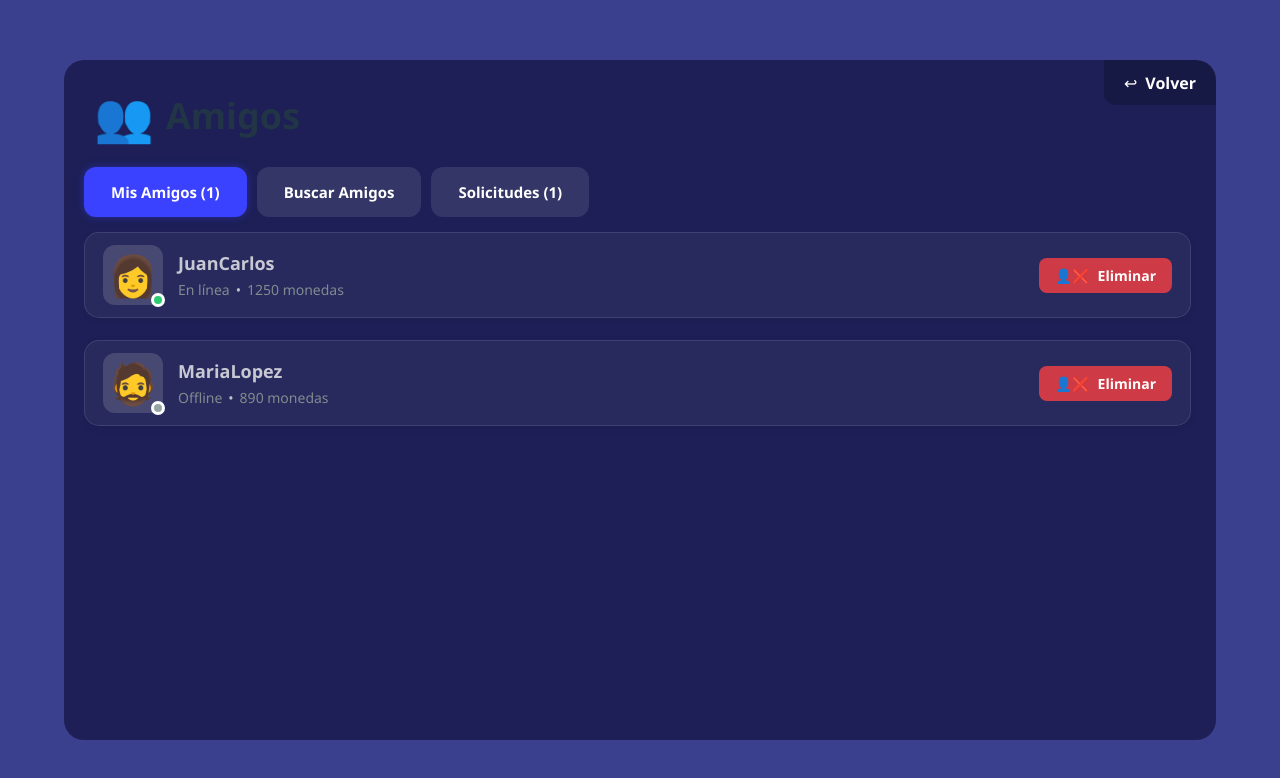
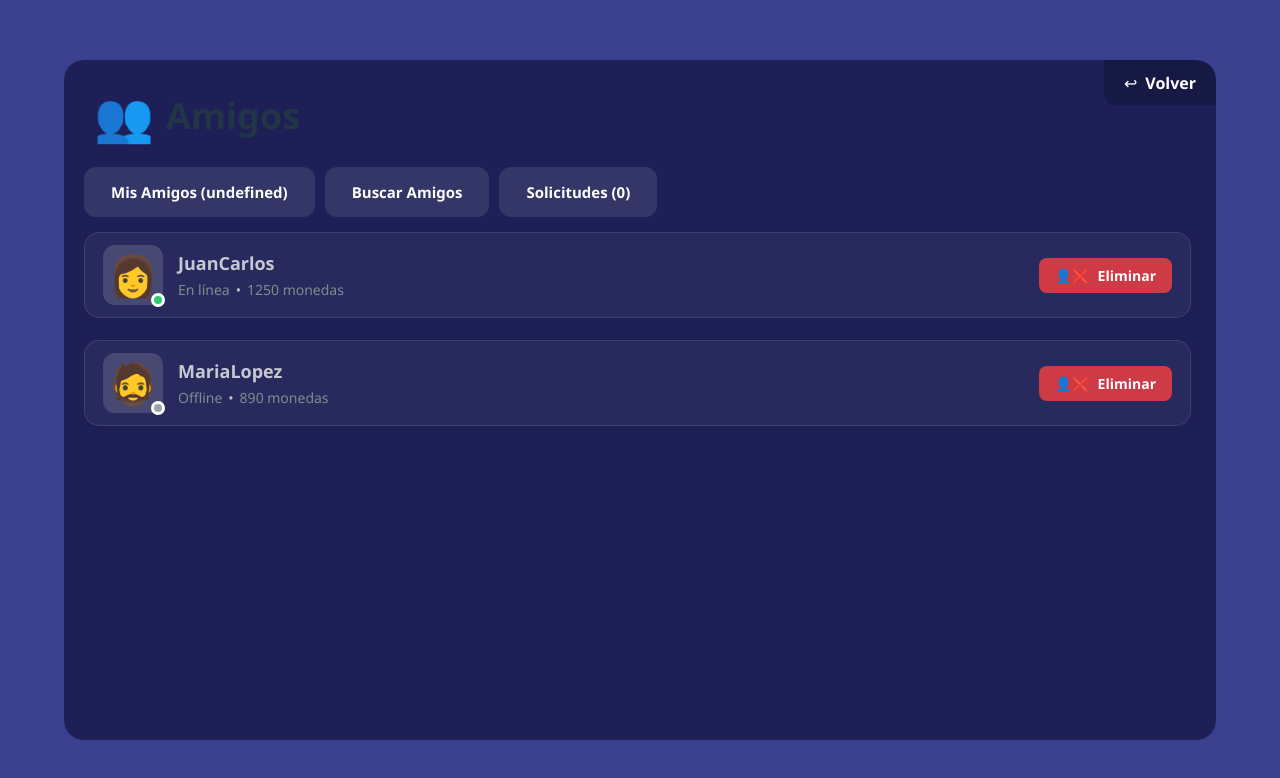
Before and after one commit to UNIZAR-30226-2026-06/FrontendWeb, a React app: page /friends in a window 1280 px wide. Shown: the top 778 px of the page. Built offline with nearby package versions, Linux system fonts and the light colour scheme; the HTML template or start-up script is replaced by a standard one.

Commit message:
cambios en "amigos" para conexion con backend

```diff
--- a/src/components/FriendsFilter.jsx
+++ b/src/components/FriendsFilter.jsx
@@ -1,18 +1,22 @@
 import React from "react";
 import "../styles/FriendsFilter.css";
 
-const FriendsFilter = ({ activeTab, setActiveTab }) => {
-  const tabs = ["Mis Amigos (1)", "Buscar Amigos", "Solicitudes (1)"];
+const FriendsFilter = ({ activeTab, setActiveTab, count, pendingCount }) => {
+  const tabs = [
+    { id: "Mis Amigos", label: `Mis Amigos (${count})` },
+    { id: "Buscar Amigos", label: "Buscar Amigos" },
+    { id: "Solicitudes", label: `Solicitudes (${pendingCount || 0})` }
+  ];
 
   return (
     <div className="friends-filter-container">
       {tabs.map((tab) => (
         <button
-          key={tab}
-          className={`filter-btn ${activeTab === tab ? "active" : ""}`}
-          onClick={() => setActiveTab(tab)}
+          key={tab.id}
+          className={`filter-btn ${activeTab === tab.id ? "active" : ""}`}
+          onClick={() => setActiveTab(tab.id)}
         >
-          {tab}
+          {tab.label}
         </button>
       ))}
     </div>
--- a/src/components/FriendsItem.jsx
+++ b/src/components/FriendsItem.jsx
@@ -1,7 +1,7 @@
 import React from "react";
 import "../styles/FriendsItem.css";
 
-const FriendItem = ({ friend, onDelete, onAdd, isSearchMode = false }) => {
+const FriendItem = ({ friend, onDelete, onAdd, onAccept, onReject, isSearchMode = false, isRequestMode = false }) => {
   const isOnline = friend.status === "En línea";
   const statusColor = isOnline ? "#2ecc71" : "#95a5a6";
 
@@ -10,18 +10,15 @@ const FriendItem = ({ friend, onDelete, onAdd, isSearchMode = false }) => {
       <div className="friend-info-group">
         <div className="avatar-container">
           <span className="avatar-emoji">{friend.icon}</span>
-          {!isSearchMode && (
-            <span
-              className="status-dot-overlay"
-              style={{ backgroundColor: statusColor }}
-            ></span>
+          {!isSearchMode && !isRequestMode && (
+            <span className="status-dot-overlay" style={{ backgroundColor: statusColor }}></span>
           )}
         </div>
 
         <div className="friend-text-column">
-          <span className="friend-name-top">{friend.name}</span>
+          <span className="friend-name-top">{friend.name || "Sin nombre"}</span>
           <div className="friend-details-bottom">
-            {isSearchMode ? (
+            {isSearchMode || isRequestMode ? (
               <span className="coins-text">{friend.coins} monedas</span>
             ) : (
               <>
@@ -34,16 +31,31 @@ const FriendItem = ({ friend, onDelete, onAdd, isSearchMode = false }) => {
         </div>
       </div>
 
-      {isSearchMode ? (
+      <div className="friend-actions">
+        {isSearchMode && (
           <button className="btn-add-friend" onClick={() => onAdd(friend)}>
             <span className="add-icon">👤+</span> Agregar
           </button>
-      ) : (
+        )}
+
+        {isRequestMode && (
+          <div className="request-actions-btns">
+            <button className="btn-add-friend" onClick={() => onAccept(friend)}>
+              <span className="add-icon">👤+</span> Agregar
+            </button>
+            <button className="btn-delete-small" onClick={() => onReject(friend)}>
+              <span className="delete-icon">👤❌</span> Eliminar
+            </button>
+          </div>
+        )}
+
+        {!isSearchMode && !isRequestMode && (
           <button className="btn-delete-small" onClick={() => onDelete(friend)}>
             <span className="delete-icon">👤❌</span> Eliminar
           </button>
         )}
       </div>
+    </div>
   );
 };
 
```
Lines whose indentation alone changed are shown as unchanged.
